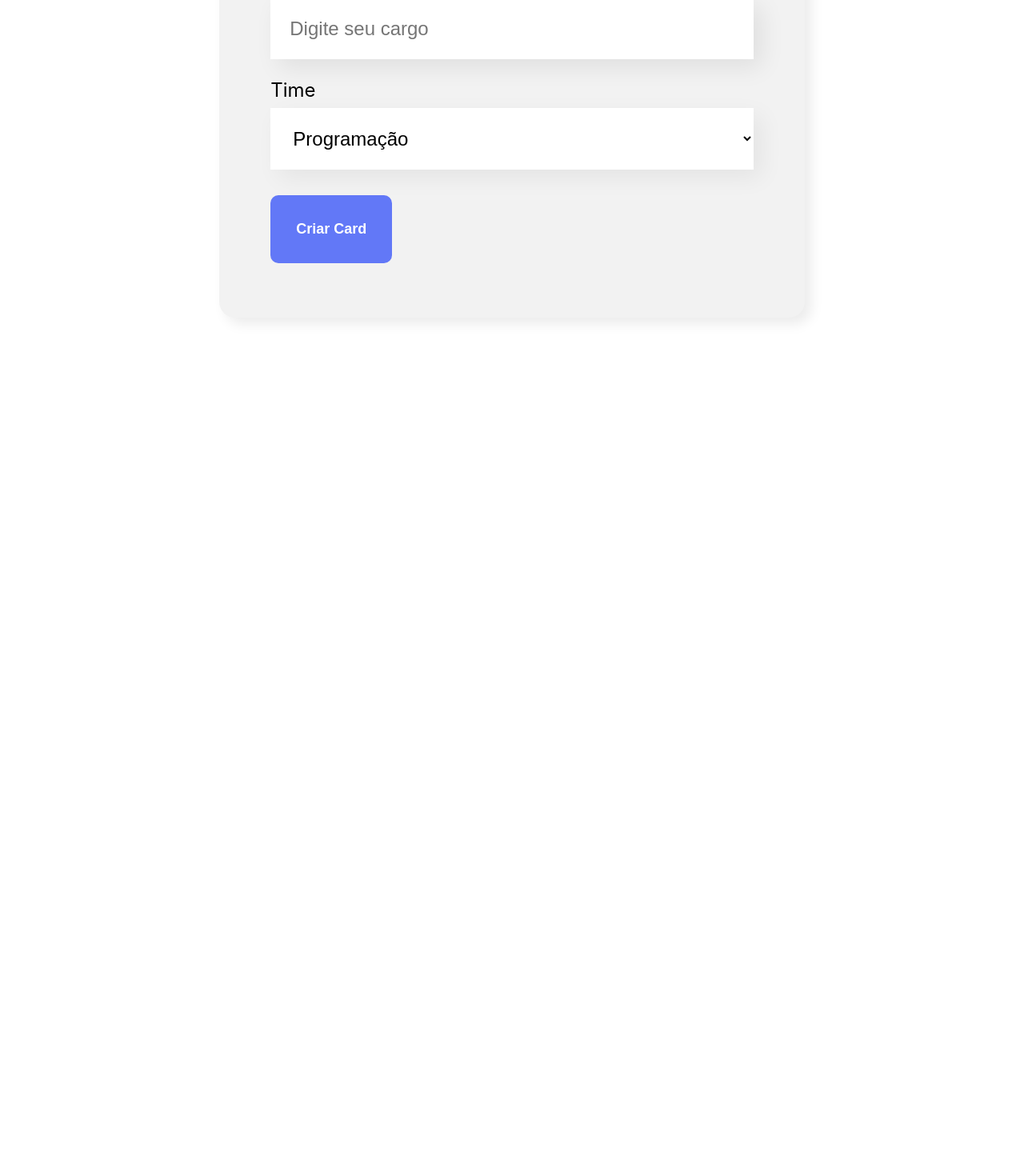
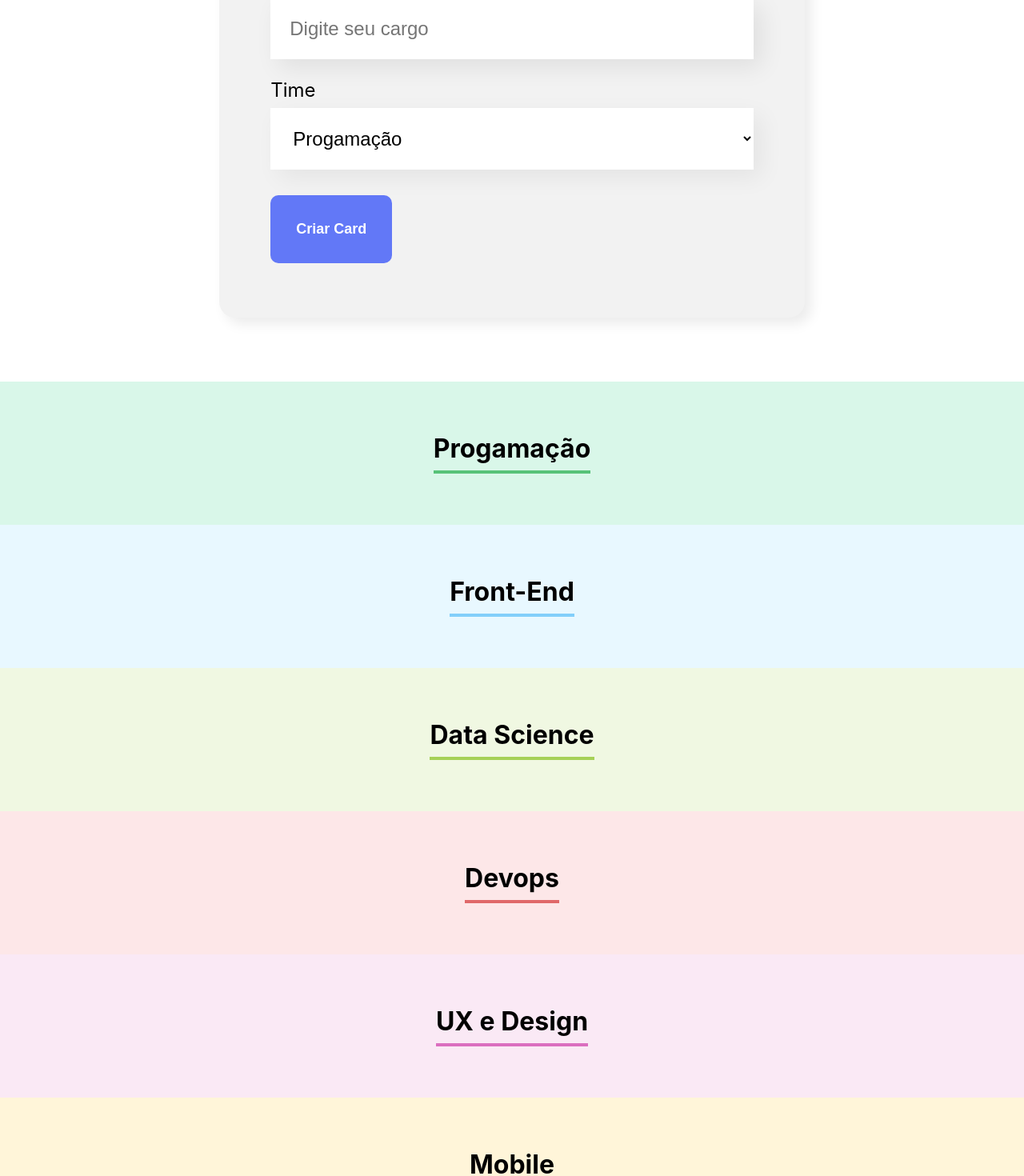
Before and after one commit to victorevh/organo, a React (Create React App) app: page / in a window 1280 px wide. Shown: the part 1000-2470 px from the top of the page at 80% size. Before the commit the page ends 1477 px from the top, so only its background shows below. Built offline with nearby package versions, Linux system fonts and the light colour scheme.

Commit message:
Adiciona componente Team

```diff
--- a/src/App.js
+++ b/src/App.js
@@ -1,11 +1,62 @@
+import { useState } from 'react';
 import Banner from './components/Banner';
 import Form from './components/Form';
+import Team from './components/Team';
 
 function App() {
+
+  const teams = [
+    {
+      name: 'Progamação',
+      primaryColor: '#57C278',
+      secondaryColor: '#D9F7E9'
+    },
+    {
+      name: 'Front-End',
+      primaryColor: '#82CFFA',
+      secondaryColor: '#E8F8FF'
+    },
+    {
+      name: 'Data Science',
+      primaryColor: '#A6D157',
+      secondaryColor: '#F0F8E2'
+    },
+    {
+      name: 'Devops',
+      primaryColor: '#E06869',
+      secondaryColor: '#FDE7E8'
+    },
+    {
+      name: 'UX e Design',
+      primaryColor: '#DB6EBF',
+      secondaryColor: '#FAE9F5'
+    },
+    {
+      name: 'Mobile',
+      primaryColor: '#FFBA05',
+      secondaryColor: '#FFF5D9'
+    },
+    {
+      name: 'Inovação e Gestão',
+      primaryColor: '#FF8A29',
+      secondaryColor: '#FFEEDF'
+    },
+  ]
+
+  const [employees, setEmployees] = useState([])
+
+  const addNewEmployee = (employee) => {
+    console.log(employee)
+    setEmployees([...employees, employee])
+  }
+
   return (
     <div className="App">
       <Banner />
-      <Form />
+      <Form teams={teams.map(teams => teams.name)} registerEmployee={employee => addNewEmployee(employee)} />
+
+      {teams.map(teams => <Team key={teams.name} name={teams.name} primaryColor={teams.primaryColor} secondaryColor={teams.secondaryColor}/>)}
+
     </div>
   );
 }
--- a/src/components/DropdownList/index.js
+++ b/src/components/DropdownList/index.js
@@ -1,7 +1,7 @@
 import './DropdownList.css'
 
 const DropdownList = (props) => {
-    console.log(props.itens)
+
     return(
         <div className="dropdown-list">
             <label>
--- a/src/components/Form/index.js
+++ b/src/components/Form/index.js
@@ -4,16 +4,7 @@ import DropdownList from '../DropdownList'
 import Button from '../Button'
 import { useState } from 'react'
 
-const Form = () => {
-    const team = [
-        'Programação',
-        'Front-End',
-        'Data Science',
-        'Devops',
-        'UX e Design',
-        'Mobile',
-        'Inovação e Gestão'
-    ]
+const Form = (props) => {
 
     const [name, setName] = useState('');
     const [job, setJob] = useState('');
@@ -24,6 +15,12 @@ const Form = () => {
 
         event.preventDefault()
         console.log('Form sucedido =>', name, job, image, teamState)
+        props.registerEmployee({
+            name,
+            job,
+            image,
+            teamState
+        })
     }
 
     return (
@@ -53,10 +50,9 @@ const Form = () => {
                 <DropdownList
                     mandatory={true}
                     label="Time"
-                    itens={team}
+                    itens={props.teams}
                     value={teamState}
                     modify={value => setTeam(value)}
-
                 />
                 <Button>
                     Criar Card
--- /dev/null
+++ b/src/components/Team/Team.css
@@ -0,0 +1,11 @@
+.team {
+    text-align: center;
+    padding: 32px;
+}
+
+.team h3 {
+    font-size: 32px;
+    border-bottom: 4px solid;
+    display: inline-block;
+    padding-bottom: 8px;
+}
--- /dev/null
+++ b/src/components/Team/index.js
@@ -0,0 +1,18 @@
+import './Team.css'
+
+const Team = (props) => {
+
+    const backgroundColor = {backgroundColor: props.secondaryColor}
+    const borderColor = {borderColor: props.primaryColor}
+
+    return (
+        <section className="team" style={backgroundColor}>
+            <h3 style={borderColor}>
+                {props.name}
+            </h3>
+
+        </section>
+    )
+}
+
+export default Team
```
